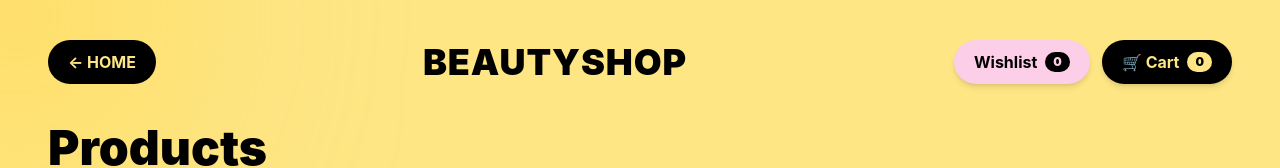
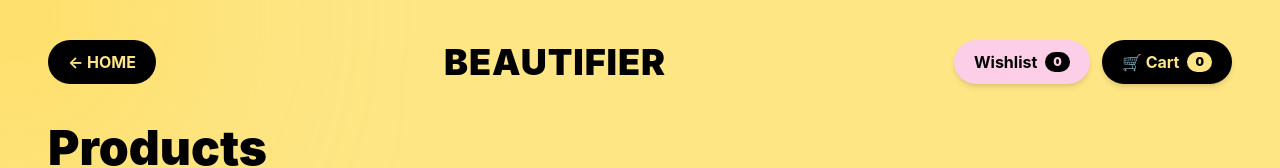
Before and after one commit to Elvis24-tech/Beautifier, a React (Vite) app: page /buyer/dashboard in a window 1280 px wide. Shown: the top 168 px of the page. Built offline with nearby package versions, Linux system fonts and the light colour scheme; no server answers.

Commit message:
Final commit

```diff
--- a/src/pages/admin/Orders.jsx
+++ b/src/pages/admin/Orders.jsx
@@ -1,6 +1,5 @@
 import { useEffect, useState } from "react";
 import Sidebar from "../../components/Sidebar";
-
 function OrderCard({ order }) {
   const itemCount = order.items?.length || 0;
 
--- a/src/pages/buyer/BuyerDashboard.jsx
+++ b/src/pages/buyer/BuyerDashboard.jsx
@@ -36,7 +36,7 @@ function BuyerDashboard() {
             </Link>
           </div>
           <h1 className="text-2xl sm:text-3xl md:text-4xl font-black uppercase tracking-wide text-center">
-            BeautyShop
+            Beautifier
           </h1>
           <div className="flex flex-col sm:flex-row gap-3 items-center w-full lg:w-auto">
             <Link
```
Also changed, not shown: 1 other file (tests, documents, lock files or other folders).
